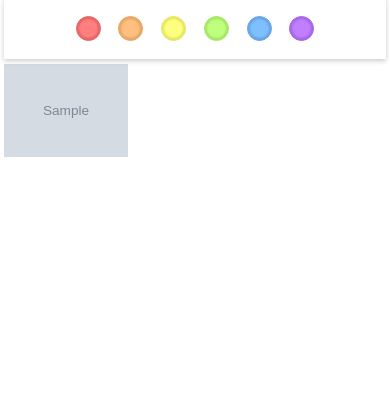
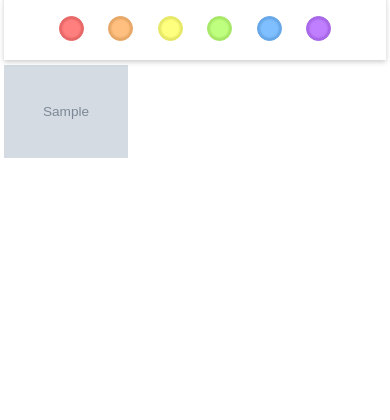
Before and after one commit to TakumiKanda/mysite, a Django app: page / in a window 390 px wide. Shown: the part 34-454 px from the top of the page. Run offline with Django 3.2, Linux system fonts and the light colour scheme; tables that the repository leaves empty hold one stand-in row (values such as "Sample post"); grey boxes marked "Sample" are stand-in pictures; some web fonts are replaced.

Commit message:
fix: iPhone用にcssを調整

```diff
--- a/blog/static/css/button.css
+++ b/blog/static/css/button.css
@@ -23,8 +23,6 @@
     .btn_blu, .btn_pur {
         width: 25px !important;
         height: 25px !important;
-        padding 0px !important;
-        margin: 0px !important;
     }
 }
 
--- a/blog/static/css/interface.css
+++ b/blog/static/css/interface.css
@@ -125,7 +125,11 @@ button:hover, label:hover, img:hover {
         display: inline-block;
         white-space: nowrap;
         margin: 0px;
-        padding: 0px 2%;
+        padding: 0px 3%;
+    }
+    .side button {
+        margin: 0;
+        padding: 0;
     }
 }
 
```
